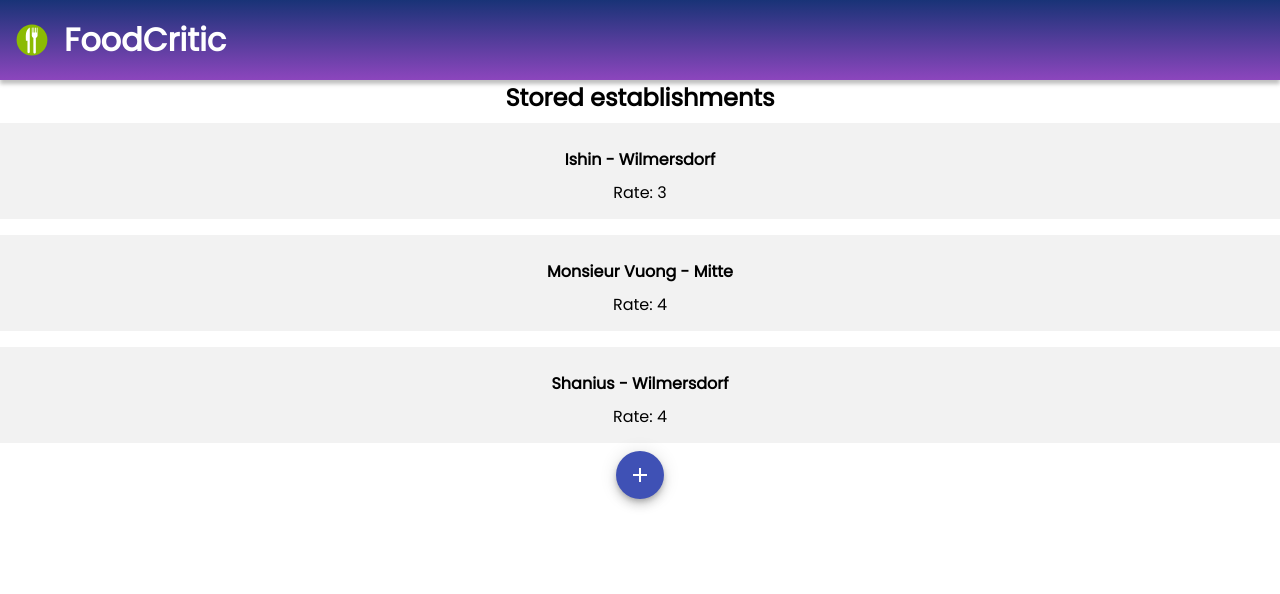
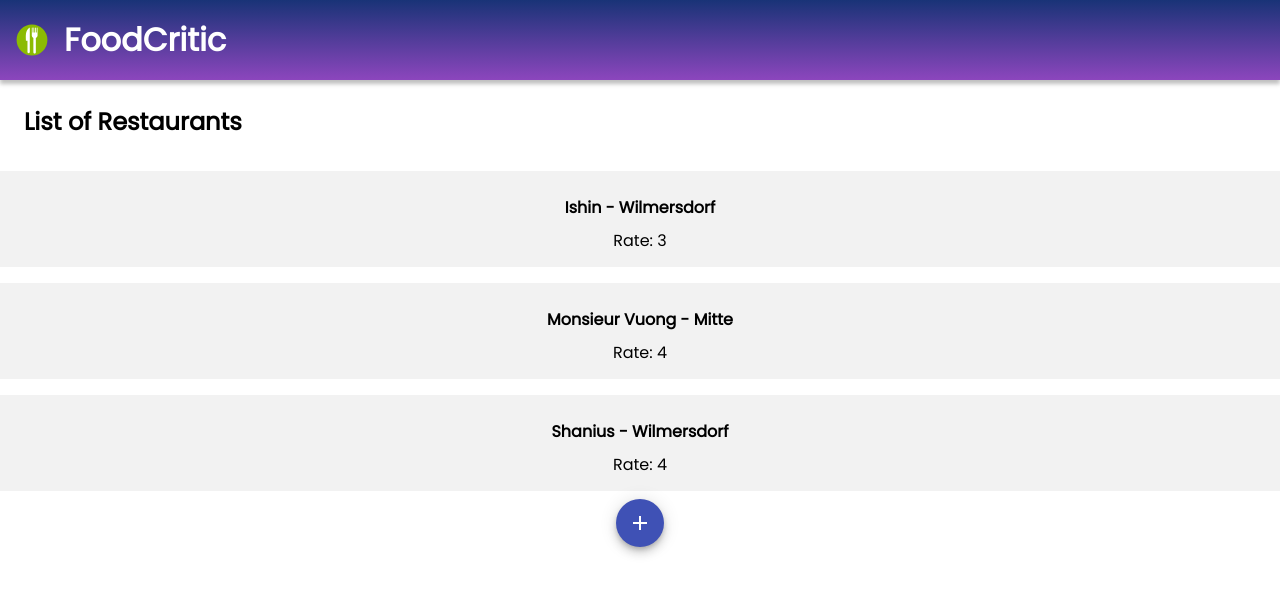
Before and after one commit to MarinaFroes/foodcritic-app, a React (Create React App) app: page / in a window 1280 px wide. Shown: the top 594 px of the page. Built offline with nearby package versions, Linux system fonts and the light colour scheme.

Commit message:
feat: Change title and infos

```diff
--- a/src/Components/RestaurantList.js
+++ b/src/Components/RestaurantList.js
@@ -12,19 +12,24 @@ const List = styled.ul`
   justify-content: center;
 `;
 
+const Title = styled.h2`
+  margin: 1.5rem;
+  text-align: left;
+  font-size: 1.5rem;
+`;
+
 export default function RestaurantList() {
   return (
     <React.Fragment>
-      <h2>Stored establishments</h2>
+      <Title>List of Restaurants</Title>
       <List>
         {
           RESTAURANT_INFO.map(info => (
               <Restaurant
-                name={info.name}
-                key={info.name}
-                category={info.category}
-                location={info.location}
-                rate={info.rate}
+              name={info.name}
+              location={info.location}
+              rate={info.rate}
+              key={info.name}
               />
           ))
         }
```
